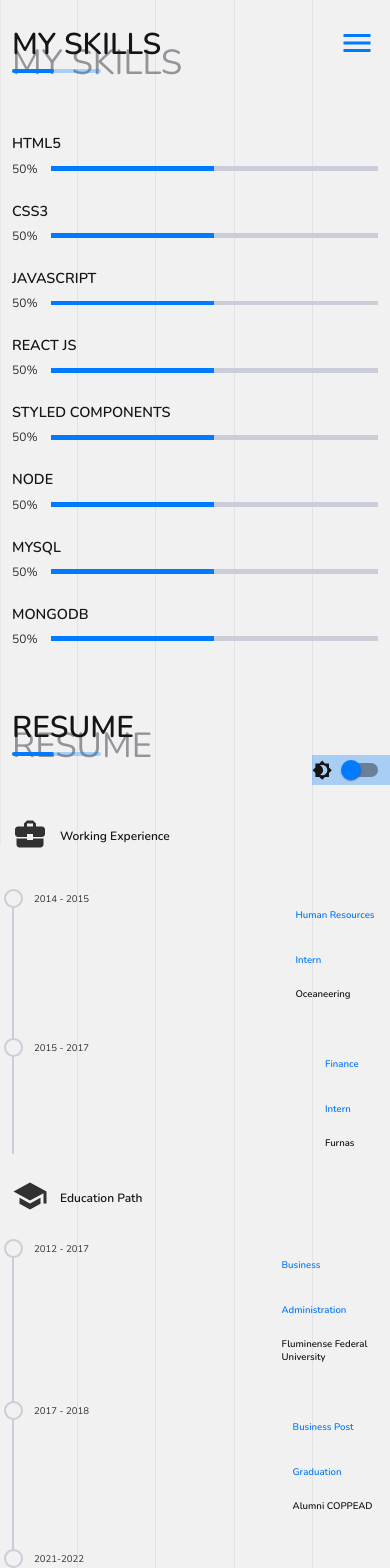
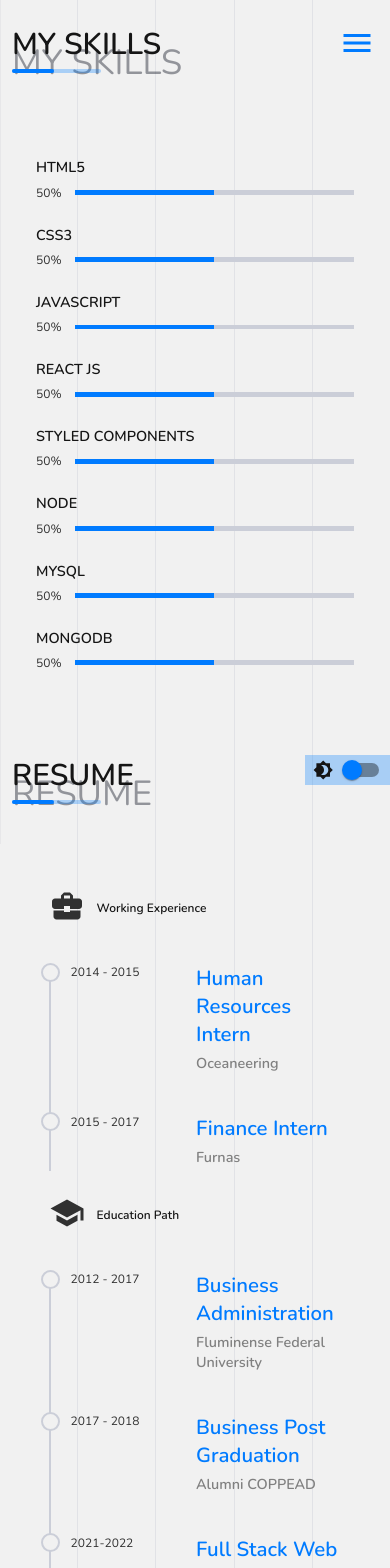
Before and after one commit to mjossany/portfolio, a React (Create React App) app: page /resume in a window 390 px wide. Shown: the top 1568 px of the page. Built offline with nearby package versions, Linux system fonts and the light colour scheme.

Commit message:
Modify responsiviness of the ResumePage

```diff
--- a/src/components/LightModeSwitch/LightModeSwitch.jsx
+++ b/src/components/LightModeSwitch/LightModeSwitch.jsx
@@ -1,7 +1,7 @@
 import React, { useContext } from 'react';
 import Brightness4Icon from '@mui/icons-material/Brightness4';
 import { Switch } from '@mui/material';
-import { LeftContent, LightModeSwitchContainer, RightContent } from './Styled';
+import { LightModeSwitchContainer, RightContent } from './Styled';
 import { PortfolioContext } from '../../context/portfolio';
 
 function LightModeSwitch() {
@@ -11,9 +11,7 @@ function LightModeSwitch() {
   } = useContext(PortfolioContext);
   return (
     <LightModeSwitchContainer>
-      <LeftContent>
-        <Brightness4Icon />
-      </LeftContent>
+      <Brightness4Icon />
       <RightContent>
         <Switch
           value=""
--- a/src/components/LightModeSwitch/Styled.js
+++ b/src/components/LightModeSwitch/Styled.js
@@ -5,16 +5,19 @@ export const LightModeSwitchContainer = styled.div`
   right: 0;
   bottom: 7%;
   background-color: var(--background-light-color-2);
-  width: 6.5rem;
+  width: 100px;
   height: 2.5rem;
   z-index: 15;
   display: flex;
   align-items: center;
   justify-content: center;
+  @media screen and (max-width: 425px) {
+    width: 85px;
+    padding-left: 0.7rem;
+  }
   svg {
-    display: flex;
-    align-items: center;
     font-size: 1.7rem;
+    height: 100%;
     color: var(--white-color);
   }
 `;
@@ -24,5 +27,4 @@ export const LeftContent = styled.div`
 `;
 
 export const RightContent = styled.div`
-
 `;
--- a/src/components/ResumePageComponent/ResumePageComponent.jsx
+++ b/src/components/ResumePageComponent/ResumePageComponent.jsx
@@ -4,6 +4,7 @@ import SchoolIcon from '@mui/icons-material/School';
 import { InnerLayout, MainLayout } from '../../styles/Layouts';
 import Title from '../Title/Title';
 import {
+  Education,
   LeftContentP,
   Progress,
   ProgressBar,
@@ -11,6 +12,8 @@ import {
   ProgressBarInfosP,
   ProgressBarTitle,
   ProgressSpan,
+  Resume,
+  ResumeAndEducationContainer,
   ResumeContent,
   ResumeItem,
   ResumeItemLeftContent,
@@ -147,6 +150,8 @@ function ResumePageComponent() {
         <ResumeSection>
           <Title title="Resume" span="Resume" />
           <InnerLayout>
+            <ResumeAndEducationContainer>
+              <Resume>
                 <SmallTitle>
                   <SmallTitleContainer>
                     <SmallTitleP>
@@ -189,7 +194,9 @@ function ResumePageComponent() {
                     </ResumeItemRightContent>
                   </ResumeItem>
                 </ResumeContent>
-            <SmallTitle style={{ padding: '2rem 0' }}>
+              </Resume>
+              <Education>
+                <SmallTitle>
                   <SmallTitleContainer>
                     <SmallTitleP>
                       {education}
@@ -246,6 +253,8 @@ function ResumePageComponent() {
                     </ResumeItemRightContent>
                   </ResumeItem>
                 </ResumeContent>
+              </Education>
+            </ResumeAndEducationContainer>
           </InnerLayout>
         </ResumeSection>
       </ResumePageContainer>
--- a/src/components/ResumePageComponent/Styled.js
+++ b/src/components/ResumePageComponent/Styled.js
@@ -15,6 +15,9 @@ export const Skills = styled.div`
   grid-template-columns: repeat(2, 1fr);
   grid-row-gap: 2rem;
   grid-column-gap: 3rem;
+  @media screen and (max-width: 425px) {
+    padding: 2rem;
+  }
   @media screen and (max-width: 700px) {
     grid-template-columns: repeat(1, 1fr);
   }
@@ -55,8 +58,37 @@ export const ResumeSection = styled.section`
 
 `;
 
+export const ResumeAndEducationContainer = styled.div`
+  display: flex;
+  justify-content: space-between;
+  align-items: flex-start;
+  @media screen and (max-width: 1943px) {
+    flex-direction: column;
+    align-items: center;
+  }
+`;
+
+export const Resume = styled.div`
+  width: 80%;
+  @media screen and (max-width: 1943px) {
+    margin-left: 0;
+  }
+`;
+
+export const Education = styled.div`
+  margin-left: 5rem;
+  width: 80%;
+  @media screen and (max-width: 1943px) {
+    margin-left: 0;
+  }
+`;
+
 export const SmallTitle = styled.div`
   padding-bottom: 3rem;
+  padding-top: 2rem;
+  @media screen and (min-width: 1944px) {
+    padding-top: 0;
+  }
 `;
 
 export const SmallTitleContainer = styled.div`
@@ -76,24 +108,21 @@ export const SmallTitleH3 = styled.h3`
 `;
 
 export const ResumeContent = styled.div`
+  width: 100%;
   border-left: 2px solid var(--border-color);
 `;
 
 export const ResumeItem = styled.div`
   display: flex;
   align-items: flex-start;
-  @media screen and (max-width: 421px) {
-    p, h5, h6 {
-      font-size: 80%;
-    }
-  }
+  width: 100%;
   &:not(:last-child) {
     padding-bottom: 3rem;
   }
 `;
 
 export const ResumeItemLeftContent = styled.div`
-  width: 30rem;
+  width: 50%;
   padding-left: 20px;
   position: relative;
   display: flex;
@@ -101,7 +130,7 @@ export const ResumeItemLeftContent = styled.div`
   &::before {
     content: "";
     position: absolute;
-    left: -10.5px;
+    left: -10px;
     height: 15px;
     width: 15px;
     border: 2px solid var(--border-color);
@@ -116,22 +145,27 @@ export const LeftContentP = styled.p`
 
 export const ResumeItemRightContent = styled.div`
   display: flex;
+  width: 50%;
+  align-items: flex-start;
   flex-direction: column;
-  justify-content: flex-start;
   position: relative;
 `;
 
 export const RightContentH5 = styled.h5`
   color: var(--primary-color);
   display: flex;
-  height: 95px;
-  line-height: 45px;
+  word-wrap: break-word;
   font-size: 2rem;
   padding-bottom: .4rem;
+  @media screen and (max-width: 425px) {
+    font-size: 1.7rem;
+  }
 `;
 
 export const RightContentH6 = styled.h6`
   padding-bottom: .4rem;
+  font-weight: 800;
+  color: gray;
 `;
 
 export const RightContentP = styled.p`
```
Lines whose indentation alone changed are shown as unchanged.
